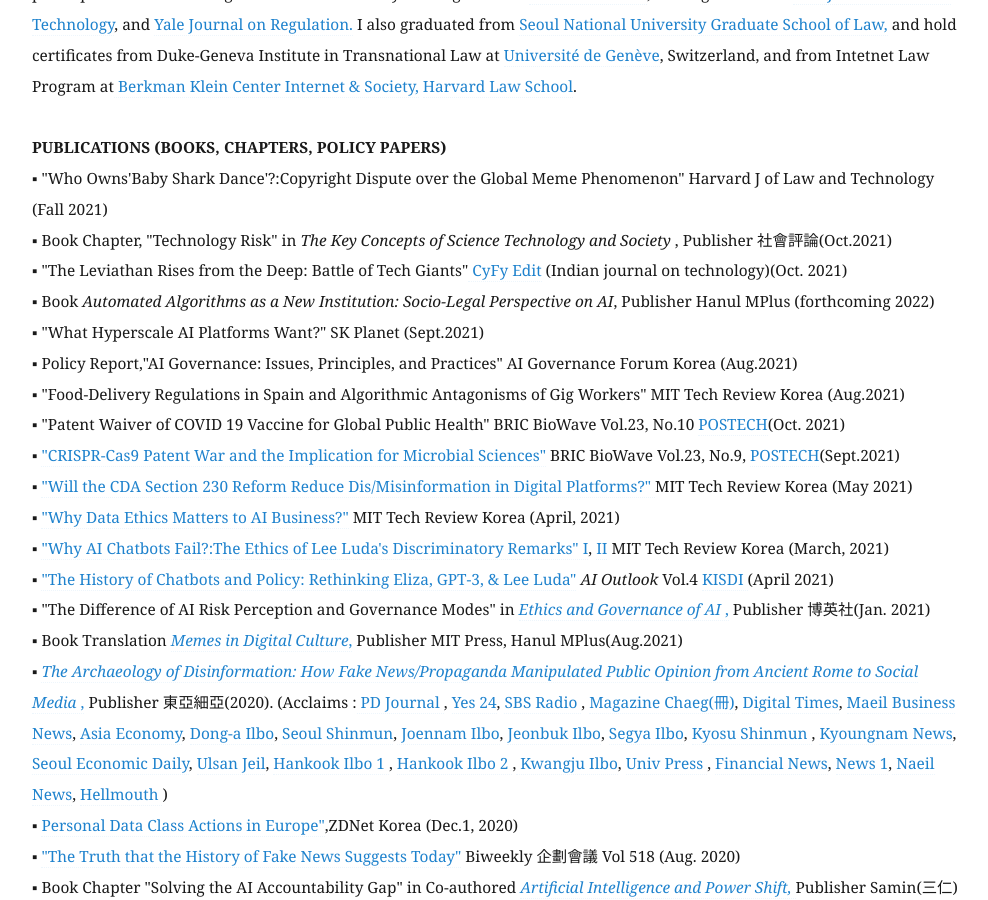
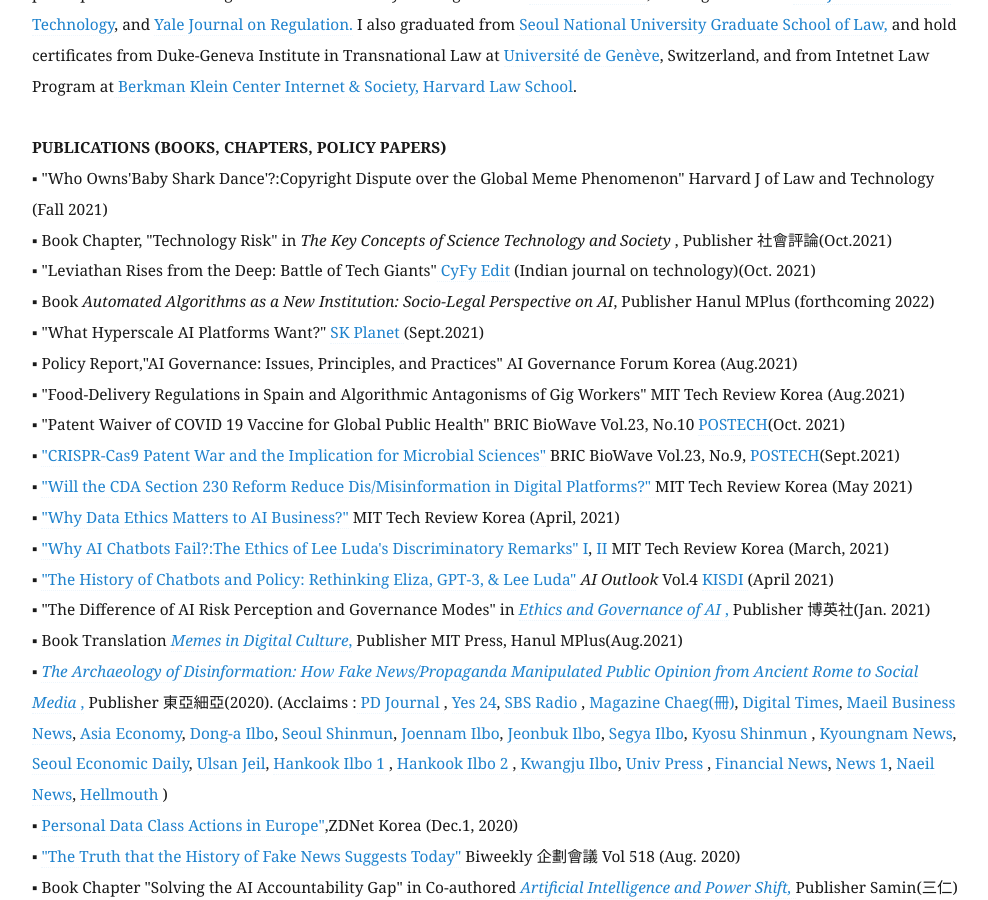
Before and after one commit to eunchangchoi/eunchangchoi.github.io, a Jekyll site: the page built from index.md, in a window 1280 px wide and 900 px high, scrolled down 1804 px. Shown: the whole window, without its empty margins (68-1056 px from the left). Built offline with Jekyll 4.4.1, drawn with Linux system fonts in a browser that asks for light colours.

Commit message:
Update index.md

```diff
--- a/index.md
+++ b/index.md
@@ -35,9 +35,9 @@
  <strong> PUBLICATIONS (BOOKS, CHAPTERS, POLICY PAPERS) </strong> <br>
 ▪ "Who Owns'Baby Shark Dance'?:Copyright Dispute over the Global Meme Phenomenon" Harvard J of Law and Technology (Fall 2021) <br>
 ▪ Book Chapter, "Technology Risk" in <i> The Key Concepts of Science Technology and Society </i>, Publisher 社會評論(Oct.2021) <br>
-▪ "The Leviathan Rises from the Deep: Battle of Tech Giants"<a href="https://www.orfonline.org/series/the-cyfy-edit/"> CyFy Edit</a> (Indian journal on technology)(Oct. 2021) <br>
+▪ "Leviathan Rises from the Deep: Battle of Tech Giants"<a href="https://www.orfonline.org/series/the-cyfy-edit/"> CyFy Edit</a> (Indian journal on technology)(Oct. 2021) <br>
 ▪ Book <i> Automated Algorithms as a New Institution: Socio-Legal Perspective on AI</i>, Publisher Hanul MPlus (forthcoming 2022) <br>
-▪ "What Hyperscale AI Platforms Want?" SK Planet (Sept.2021) <br>
+▪ "What Hyperscale AI Platforms Want?" <a href="https://www.skplanet.com/business/ictIot"> SK Planet </a>(Sept.2021) <br>
 ▪ Policy Report,"AI Governance: Issues, Principles, and Practices" AI Governance Forum Korea (Aug.2021) <br>
 ▪ "Food-Delivery Regulations in Spain and Algorithmic Antagonisms of Gig Workers" MIT Tech Review Korea (Aug.2021)<br>
 ▪ "Patent Waiver of COVID 19 Vaccine for Global Public Health" BRIC BioWave Vol.23, No.10 <a href="https://www.ibric.org/biowave/bio_webzine_index.php"> POSTECH</a>(Oct. 2021)<br>
```
